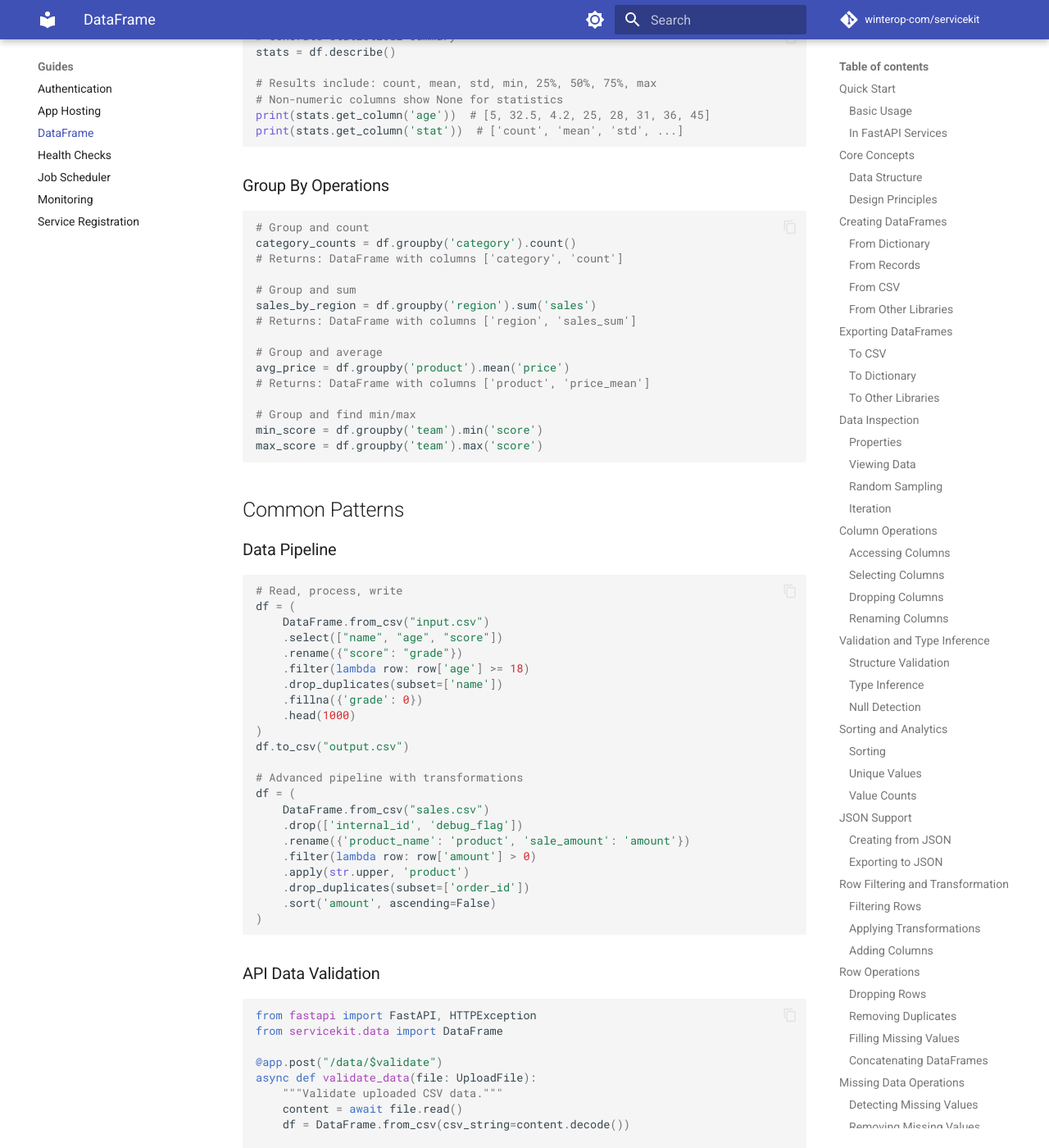
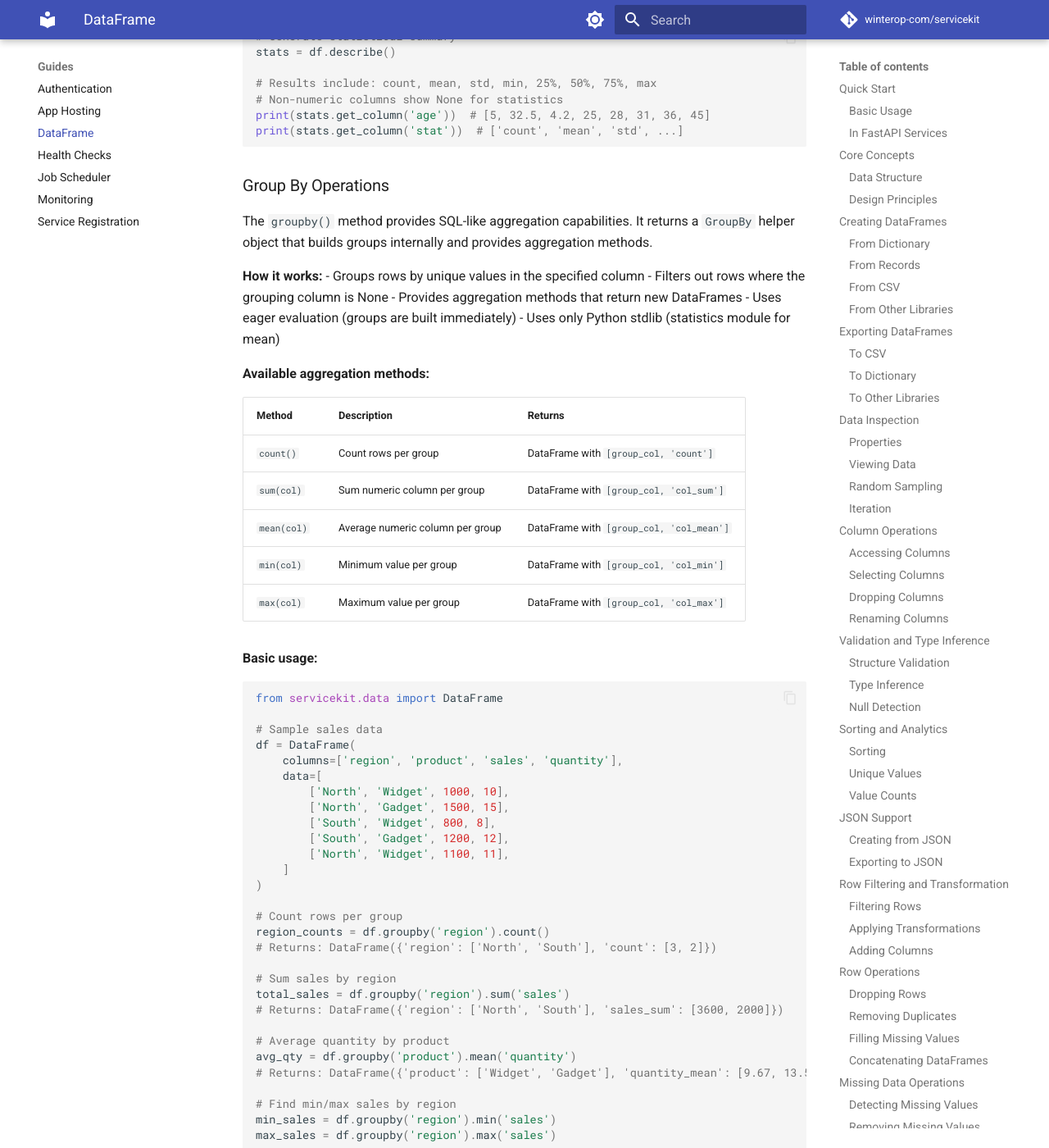
Before and after one commit to winterop-com/servicekit, an MkDocs documentation site: the page built from docs/guides/dataframe.md, in a window 1280 px wide and 1400 px high, scrolled down 12935 px. Shown: the whole window at 82% size. Built offline with MkDocs 1.6.1 and Material for MkDocs 9.7.7, drawn with Linux system fonts in a browser that asks for light colours; comment, search, counter and statistics services are not loaded; the version menu is left out; some of the changed text lies outside the part shown.

Commit message:
docs: add GroupBy documentation

````diff
--- a/docs/guides/dataframe.md
+++ b/docs/guides/dataframe.md
@@ -647,23 +647,91 @@ print(stats.get_column('stat'))  # ['count', 'mean', 'std', ...]
 
 ### Group By Operations
 
+The `groupby()` method provides SQL-like aggregation capabilities. It returns a `GroupBy` helper object that builds groups internally and provides aggregation methods.
+
+**How it works:**
+- Groups rows by unique values in the specified column
+- Filters out rows where the grouping column is None
+- Provides aggregation methods that return new DataFrames
+- Uses eager evaluation (groups are built immediately)
+- Uses only Python stdlib (statistics module for mean)
+
+**Available aggregation methods:**
+
+| Method | Description | Returns |
+|--------|-------------|---------|
+| `count()` | Count rows per group | DataFrame with `[group_col, 'count']` |
+| `sum(col)` | Sum numeric column per group | DataFrame with `[group_col, 'col_sum']` |
+| `mean(col)` | Average numeric column per group | DataFrame with `[group_col, 'col_mean']` |
+| `min(col)` | Minimum value per group | DataFrame with `[group_col, 'col_min']` |
+| `max(col)` | Maximum value per group | DataFrame with `[group_col, 'col_max']` |
+
+**Basic usage:**
+
 ```python
-# Group and count
-category_counts = df.groupby('category').count()
-# Returns: DataFrame with columns ['category', 'count']
+from servicekit.data import DataFrame
 
-# Group and sum
-sales_by_region = df.groupby('region').sum('sales')
-# Returns: DataFrame with columns ['region', 'sales_sum']
+# Sample sales data
+df = DataFrame(
+    columns=['region', 'product', 'sales', 'quantity'],
+    data=[
+        ['North', 'Widget', 1000, 10],
+        ['North', 'Gadget', 1500, 15],
+        ['South', 'Widget', 800, 8],
+        ['South', 'Gadget', 1200, 12],
+        ['North', 'Widget', 1100, 11],
+    ]
+)
 
-# Group and average
-avg_price = df.groupby('product').mean('price')
-# Returns: DataFrame with columns ['product', 'price_mean']
+# Count rows per group
+region_counts = df.groupby('region').count()
+# Returns: DataFrame({'region': ['North', 'South'], 'count': [3, 2]})
 
-# Group and find min/max
-min_score = df.groupby('team').min('score')
-max_score = df.groupby('team').max('score')
+# Sum sales by region
+total_sales = df.groupby('region').sum('sales')
+# Returns: DataFrame({'region': ['North', 'South'], 'sales_sum': [3600, 2000]})
+
+# Average quantity by product
+avg_qty = df.groupby('product').mean('quantity')
+# Returns: DataFrame({'product': ['Widget', 'Gadget'], 'quantity_mean': [9.67, 13.5]})
+
+# Find min/max sales by region
+min_sales = df.groupby('region').min('sales')
+max_sales = df.groupby('region').max('sales')
 ```
+
+**Advanced patterns:**
+
+```python
+# Multiple aggregations on same grouping
+grouped = df.groupby('region')
+summary = DataFrame(
+    columns=['region', 'count', 'total_sales', 'avg_sales'],
+    data=[
+        [
+            group,
+            grouped.count().filter(lambda r: r['region'] == group)[0]['count'],
+            grouped.sum('sales').filter(lambda r: r['region'] == group)[0]['sales_sum'],
+            grouped.mean('sales').filter(lambda r: r['region'] == group)[0]['sales_mean'],
+        ]
+        for group in df.unique('region')
+    ]
+)
+
+# Combine with filtering
+high_sales = df.filter(lambda r: r['sales'] > 1000)
+summary = high_sales.groupby('region').count()
+
+# Chain with other operations
+df.groupby('product').sum('sales').sort('sales_sum', reverse=True).head(5)
+```
+
+**Design notes:**
+- Groups are built eagerly when `groupby()` is called
+- Aggregation methods filter out None values automatically
+- All methods return new DataFrame instances (immutable pattern)
+- Uses stdlib only (no pandas/numpy dependencies)
+- Raises KeyError if column not found
 
 ## Common Patterns
 
````
